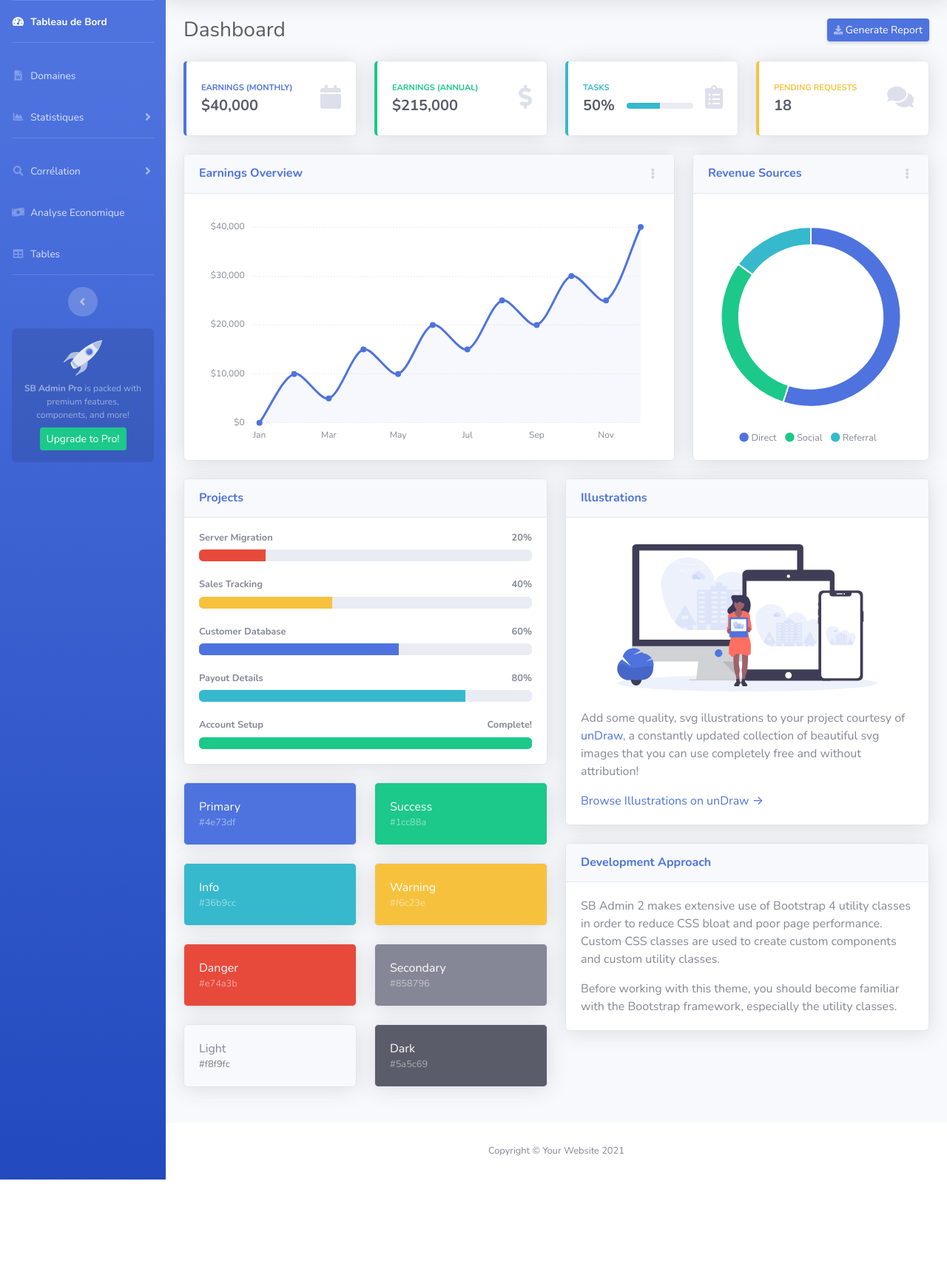
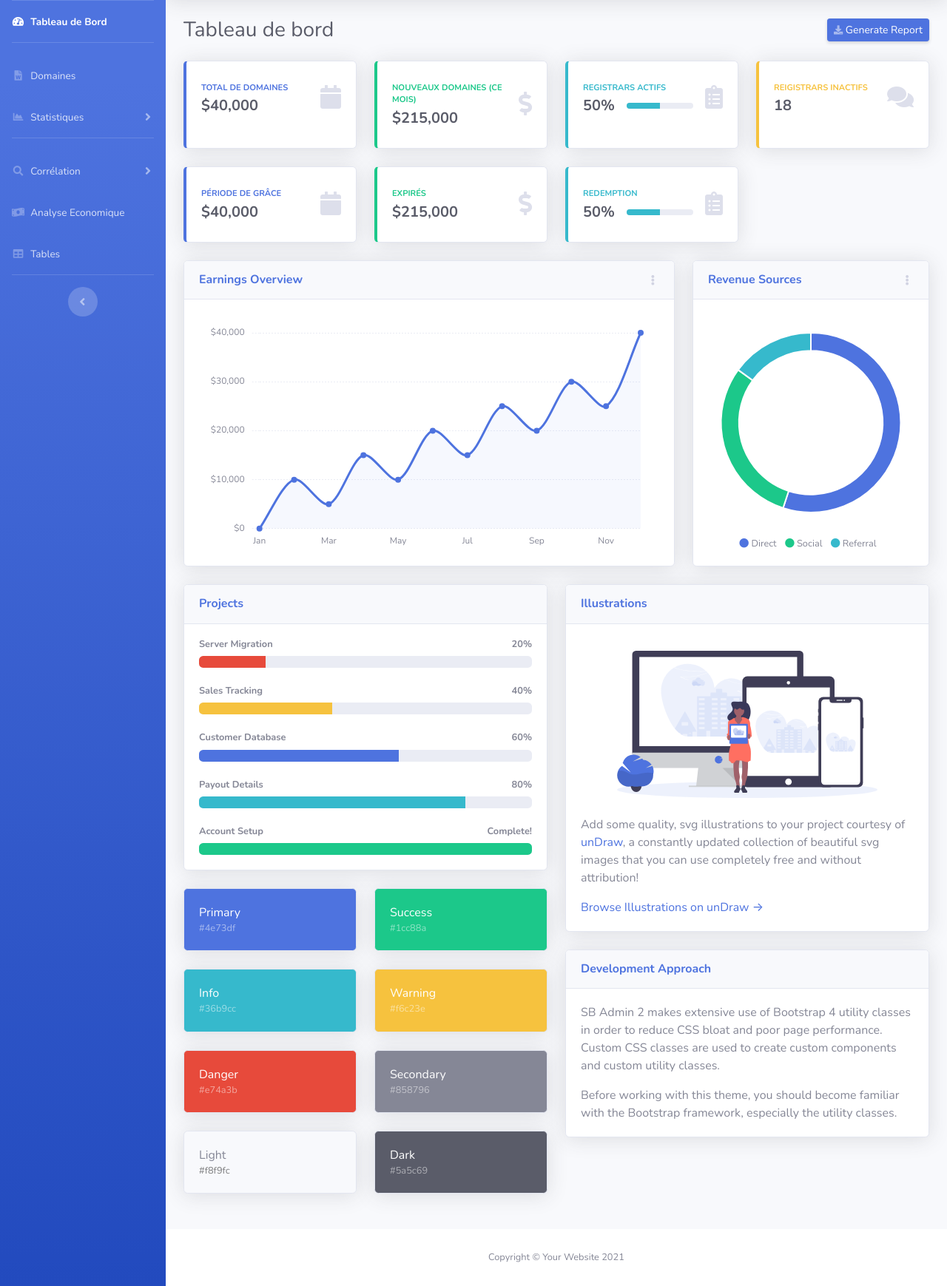
Before and after one commit to OrionAlexandre/RRR-project, a Flask app: page / in a window 1280 px wide. Shown: the part 70-1809 px from the top of the page at 74% size. Before the commit the page ends 1665 px from the top, so only its background shows below. Run offline with Flask 3, Linux system fonts and the light colour scheme; some libraries are stand-ins or nearby versions.

Commit message:
CModification des éléments visuels de la page tableau de bord. Modification de la barre de menu dans le fichier base.html pour retirer l'image en desous.

```diff
--- a/application/templates/base.html
+++ b/application/templates/base.html
@@ -142,12 +142,6 @@
                 <button class="rounded-circle border-0" id="sidebarToggle"></button>
             </div>
 
-            <!-- Sidebar Message -->
-            <div class="sidebar-card d-none d-lg-flex">
-                <img class="sidebar-card-illustration mb-2" src="img/undraw_rocket.svg" alt="...">
-                <p class="text-center mb-2"><strong>SB Admin Pro</strong> is packed with premium features, components, and more!</p>
-                <a class="btn btn-success btn-sm" href="https://startbootstrap.com/theme/sb-admin-pro">Upgrade to Pro!</a>
-            </div>
 
         </ul>
         <!-- End of Sidebar -->
--- a/application/templates/index.html
+++ b/application/templates/index.html
@@ -218,7 +218,7 @@
 
                 <!-- Page Heading -->
                 <div class="d-sm-flex align-items-center justify-content-between mb-4">
-                    <h1 class="h3 mb-0 text-gray-800">Dashboard</h1>
+                    <h1 class="h3 mb-0 text-gray-800">Tableau de bord</h1>
                     <a href="#" class="d-none d-sm-inline-block btn btn-sm btn-primary shadow-sm"><i
                             class="fas fa-download fa-sm text-white-50"></i> Generate Report</a>
                 </div>
@@ -233,8 +233,8 @@
                                 <div class="row no-gutters align-items-center">
                                     <div class="col mr-2">
                                         <div class="text-xs font-weight-bold text-primary text-uppercase mb-1">
-                                            Earnings (Monthly)</div>
-                                        <div class="h5 mb-0 font-weight-bold text-gray-800">$40,000</div>
+                                            Total de Domaines</div>
+                                        <div class="h5 mb-0 font-weight-bold text-gray-800">$40,000</div> <!-- Nom de variable -->
                                     </div>
                                     <div class="col-auto">
                                         <i class="fas fa-calendar fa-2x text-gray-300"></i>
@@ -251,8 +251,8 @@
                                 <div class="row no-gutters align-items-center">
                                     <div class="col mr-2">
                                         <div class="text-xs font-weight-bold text-success text-uppercase mb-1">
-                                            Earnings (Annual)</div>
-                                        <div class="h5 mb-0 font-weight-bold text-gray-800">$215,000</div>
+                                            Nouveaux Domaines (Ce mois)</div>
+                                        <div class="h5 mb-0 font-weight-bold text-gray-800">$215,000</div> <!-- Nom de variable -->
                                     </div>
                                     <div class="col-auto">
                                         <i class="fas fa-dollar-sign fa-2x text-gray-300"></i>
@@ -268,11 +268,11 @@
                             <div class="card-body">
                                 <div class="row no-gutters align-items-center">
                                     <div class="col mr-2">
-                                        <div class="text-xs font-weight-bold text-info text-uppercase mb-1">Tasks
+                                        <div class="text-xs font-weight-bold text-info text-uppercase mb-1">Registrars Actifs
                                         </div>
                                         <div class="row no-gutters align-items-center">
                                             <div class="col-auto">
-                                                <div class="h5 mb-0 mr-3 font-weight-bold text-gray-800">50%</div>
+                                                <div class="h5 mb-0 mr-3 font-weight-bold text-gray-800">50%</div> <!-- Nom de variable -->
                                             </div>
                                             <div class="col">
                                                 <div class="progress progress-sm mr-2">
@@ -298,7 +298,7 @@
                                 <div class="row no-gutters align-items-center">
                                     <div class="col mr-2">
                                         <div class="text-xs font-weight-bold text-warning text-uppercase mb-1">
-                                            Pending Requests</div>
+                                            Reigistrars Inactifs</div>
                                         <div class="h5 mb-0 font-weight-bold text-gray-800">18</div>
                                     </div>
                                     <div class="col-auto">
@@ -308,6 +308,75 @@
                             </div>
                         </div>
                     </div>
+                </div>
+
+                <div class="row">
+
+                    <!-- Earnings (Monthly) Card Example -->
+                    <div class="col-xl-3 col-md-6 mb-4">
+                        <div class="card border-left-primary shadow h-100 py-2">
+                            <div class="card-body">
+                                <div class="row no-gutters align-items-center">
+                                    <div class="col mr-2">
+                                        <div class="text-xs font-weight-bold text-primary text-uppercase mb-1">
+                                            Période de Grâce</div>
+                                        <div class="h5 mb-0 font-weight-bold text-gray-800">$40,000</div> <!-- Nom de variable -->
+                                    </div>
+                                    <div class="col-auto">
+                                        <i class="fas fa-calendar fa-2x text-gray-300"></i>
+                                    </div>
+                                </div>
+                            </div>
+                        </div>
+                    </div>
+
+                    <!-- Earnings (Monthly) Card Example -->
+                    <div class="col-xl-3 col-md-6 mb-4">
+                        <div class="card border-left-success shadow h-100 py-2">
+                            <div class="card-body">
+                                <div class="row no-gutters align-items-center">
+                                    <div class="col mr-2">
+                                        <div class="text-xs font-weight-bold text-success text-uppercase mb-1">
+                                            Expirés</div>
+                                        <div class="h5 mb-0 font-weight-bold text-gray-800">$215,000</div> <!-- Nom de variable -->
+                                    </div>
+                                    <div class="col-auto">
+                                        <i class="fas fa-dollar-sign fa-2x text-gray-300"></i>
+                                    </div>
+                                </div>
+                            </div>
+                        </div>
+                    </div>
+
+                    <!-- Earnings (Monthly) Card Example -->
+                    <div class="col-xl-3 col-md-6 mb-4">
+                        <div class="card border-left-info shadow h-100 py-2">
+                            <div class="card-body">
+                                <div class="row no-gutters align-items-center">
+                                    <div class="col mr-2">
+                                        <div class="text-xs font-weight-bold text-info text-uppercase mb-1">Redemption
+                                        </div>
+                                        <div class="row no-gutters align-items-center">
+                                            <div class="col-auto">
+                                                <div class="h5 mb-0 mr-3 font-weight-bold text-gray-800">50%</div> <!-- Nom de variable -->
+                                            </div>
+                                            <div class="col">
+                                                <div class="progress progress-sm mr-2">
+                                                    <div class="progress-bar bg-info" role="progressbar"
+                                                        style="width: 50%" aria-valuenow="50" aria-valuemin="0"
+                                                        aria-valuemax="100"></div>
+                                                </div>
+                                            </div>
+                                        </div>
+                                    </div>
+                                    <div class="col-auto">
+                                        <i class="fas fa-clipboard-list fa-2x text-gray-300"></i>
+                                    </div>
+                                </div>
+                            </div>
+                        </div>
+                    </div>
+
                 </div>
 
                 <!-- Content Row -->
```
